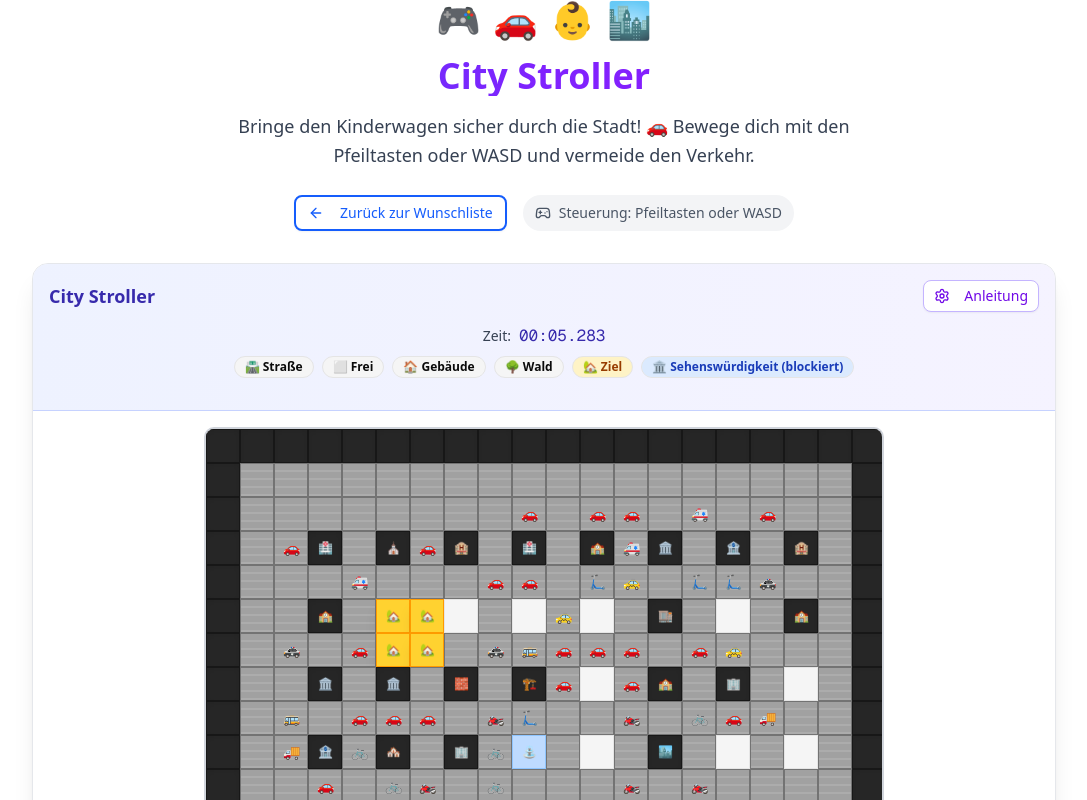
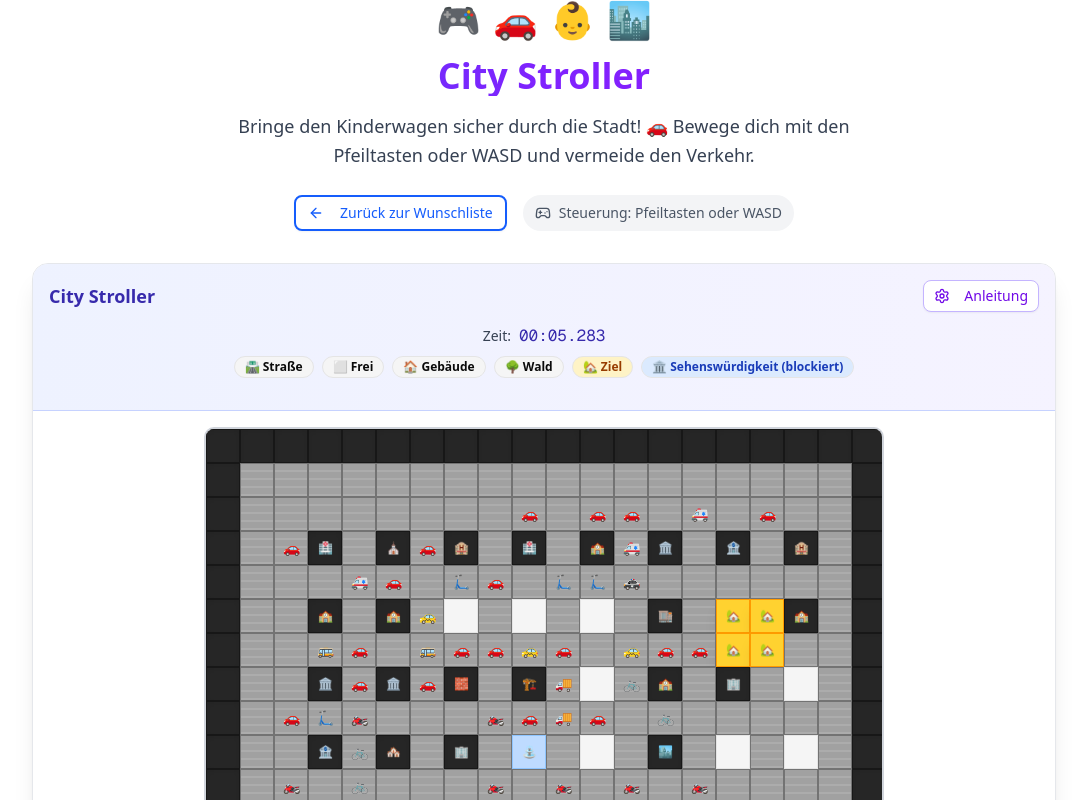
Before and after one commit to gpochs/wunschliste-baby, a Next.js app: page /game in a window 1280 px wide. Shown: the top 800 px of the page, without its empty margins (96-1183 px from the left). Built offline with nearby package versions, Linux system fonts and the light colour scheme.

Commit message:
Game: Start unten links, Ziel oben rechts (~5 vom Rand); Build OK

```diff
--- a/src/components/game/CityStroller2.tsx
+++ b/src/components/game/CityStroller2.tsx
@@ -34,10 +34,10 @@ interface Vehicle {
 type GameStatus = 'playing' | 'win' | 'fail'
 
 const GRID_SIZE = 20
-// Start unten rechts (innen) auf der Perimeterstraße
-const START: GridPoint = { x: GRID_SIZE - 2, y: GRID_SIZE - 2 }
-// Ziel oben links (innen), mit ca. 5 Kästchen Abstand zum oberen/ linken Rand
-const GOAL: GridPoint = { x: 5, y: 5 }
+// Start unten links (innen) auf der Perimeterstraße
+const START: GridPoint = { x: 2, y: GRID_SIZE - 2 }
+// Ziel oben rechts (innen), ca. 5 Kästchen vom Rand entfernt
+const GOAL: GridPoint = { x: GRID_SIZE - 5, y: 5 }
 
 export default function CityStroller2() {
   const tileSize = useTileSize()
```
